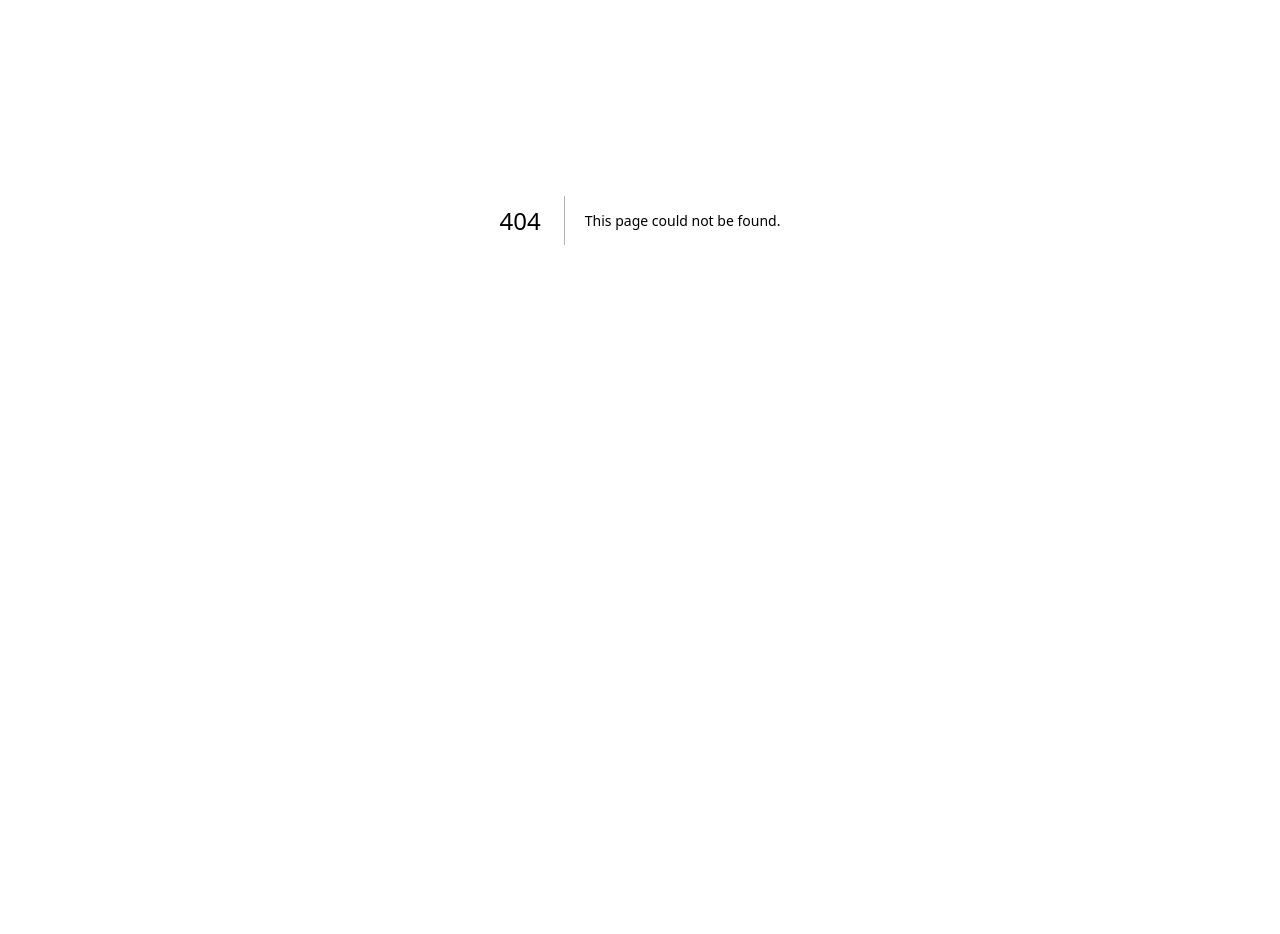
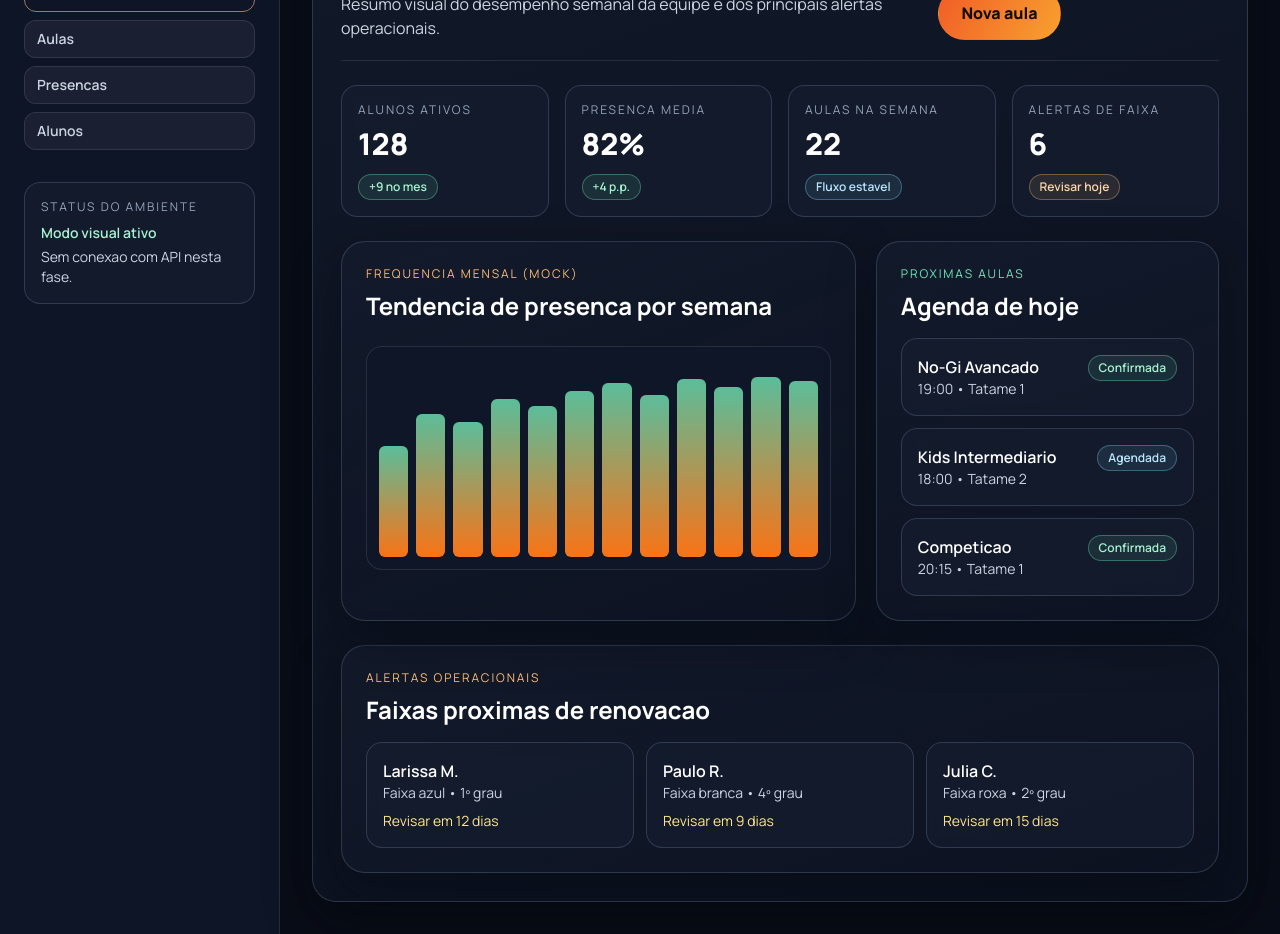
Before and after one commit to Dev-RuiDiniz/equipe_jiu, a Next.js app in the folder apps/web/: page /adm/dashboard in a window 1280 px wide. Before the commit this address had no page. Shown: the part 180-1114 px from the top of the page. Before the commit the page ends 800 px from the top, so only its background shows below. Built offline with nearby package versions, Linux system fonts and the light colour scheme.

Commit message:
feat(adm): implementar pagina dashboard administrativo

```diff
--- /dev/null
+++ b/apps/web/src/adm/pages/adm-dashboard-page.tsx
@@ -0,0 +1,104 @@
+import { AdmKpiCard } from "@/adm/components/adm-kpi-card";
+import { AdmShell } from "@/adm/components/adm-shell";
+import { AdmStatusBadge } from "@/adm/components/adm-status-badge";
+import type { KpiCard } from "@/adm/types";
+
+const kpis: KpiCard[] = [
+  { label: "Alunos ativos", value: "128", trend: "+9 no mes", tone: "up" },
+  { label: "Presenca media", value: "82%", trend: "+4 p.p.", tone: "up" },
+  { label: "Aulas na semana", value: "22", trend: "Fluxo estavel", tone: "neutral" },
+  { label: "Alertas de faixa", value: "6", trend: "Revisar hoje", tone: "alert" },
+];
+
+const aulas = [
+  { titulo: "No-Gi Avancado", horario: "19:00", sala: "Tatame 1", status: "Confirmada" },
+  { titulo: "Kids Intermediario", horario: "18:00", sala: "Tatame 2", status: "Agendada" },
+  { titulo: "Competicao", horario: "20:15", sala: "Tatame 1", status: "Confirmada" },
+];
+
+const frequencia = [56, 72, 68, 80, 76, 84, 88, 82, 90, 86, 91, 89];
+
+export function AdmDashboardPage() {
+  return (
+    <AdmShell
+      title="Dashboard"
+      subtitle="Resumo visual do desempenho semanal da equipe e dos principais alertas operacionais."
+      actions={
+        <>
+          <button type="button" className="btn-outline">
+            Exportar relatorio
+          </button>
+          <button type="button" className="btn-primary">
+            Nova aula
+          </button>
+        </>
+      }
+    >
+      <section className="grid gap-4 md:grid-cols-2 xl:grid-cols-4">
+        {kpis.map((item) => (
+          <AdmKpiCard key={item.label} item={item} />
+        ))}
+      </section>
+
+      <section className="mt-6 grid gap-5 xl:grid-cols-[1.2fr,0.8fr]">
+        <article className="section-shell p-5 md:p-6">
+          <p className="text-xs uppercase tracking-[0.16em] text-orange-300">Frequencia mensal (mock)</p>
+          <h2 className="mt-2 text-2xl font-bold text-white">Tendencia de presenca por semana</h2>
+          <div className="mt-6 grid h-56 grid-cols-12 items-end gap-2 rounded-2xl border border-white/10 bg-[#0f1628] p-3">
+            {frequencia.map((valor, index) => (
+              <div key={index} className="group flex h-full items-end justify-center">
+                <div
+                  className="w-full rounded-md bg-gradient-to-t from-orange-500 to-emerald-300/80"
+                  style={{ height: `${valor}%` }}
+                  aria-label={`Semana ${index + 1}: ${valor}%`}
+                />
+              </div>
+            ))}
+          </div>
+        </article>
+
+        <article className="section-shell p-5 md:p-6">
+          <p className="text-xs uppercase tracking-[0.16em] text-emerald-300">Proximas aulas</p>
+          <h2 className="mt-2 text-2xl font-bold text-white">Agenda de hoje</h2>
+          <ul className="mt-4 space-y-3">
+            {aulas.map((aula) => (
+              <li key={`${aula.titulo}-${aula.horario}`} className="card p-4">
+                <div className="flex flex-wrap items-start justify-between gap-3">
+                  <div>
+                    <p className="font-semibold text-white">{aula.titulo}</p>
+                    <p className="text-sm text-slate-300">
+                      {aula.horario} • {aula.sala}
+                    </p>
+                  </div>
+                  <AdmStatusBadge status={aula.status} />
+                </div>
+              </li>
+            ))}
+          </ul>
+        </article>
+      </section>
+
+      <section className="mt-6 section-shell p-5 md:p-6">
+        <p className="text-xs uppercase tracking-[0.16em] text-orange-300">Alertas operacionais</p>
+        <h2 className="mt-2 text-2xl font-bold text-white">Faixas proximas de renovacao</h2>
+        <div className="mt-4 grid gap-3 md:grid-cols-3">
+          <article className="card p-4">
+            <p className="font-semibold text-white">Larissa M.</p>
+            <p className="text-sm text-slate-300">Faixa azul • 1º grau</p>
+            <p className="mt-2 text-sm text-amber-200">Revisar em 12 dias</p>
+          </article>
+          <article className="card p-4">
+            <p className="font-semibold text-white">Paulo R.</p>
+            <p className="text-sm text-slate-300">Faixa branca • 4º grau</p>
+            <p className="mt-2 text-sm text-amber-200">Revisar em 9 dias</p>
+          </article>
+          <article className="card p-4">
+            <p className="font-semibold text-white">Julia C.</p>
+            <p className="text-sm text-slate-300">Faixa roxa • 2º grau</p>
+            <p className="mt-2 text-sm text-amber-200">Revisar em 15 dias</p>
+          </article>
+        </div>
+      </section>
+    </AdmShell>
+  );
+}
--- /dev/null
+++ b/apps/web/src/app/adm/dashboard/page.tsx
@@ -0,0 +1,5 @@
+import { AdmDashboardPage } from "@/adm/pages/adm-dashboard-page";
+
+export default function Page() {
+  return <AdmDashboardPage />;
+}
```
